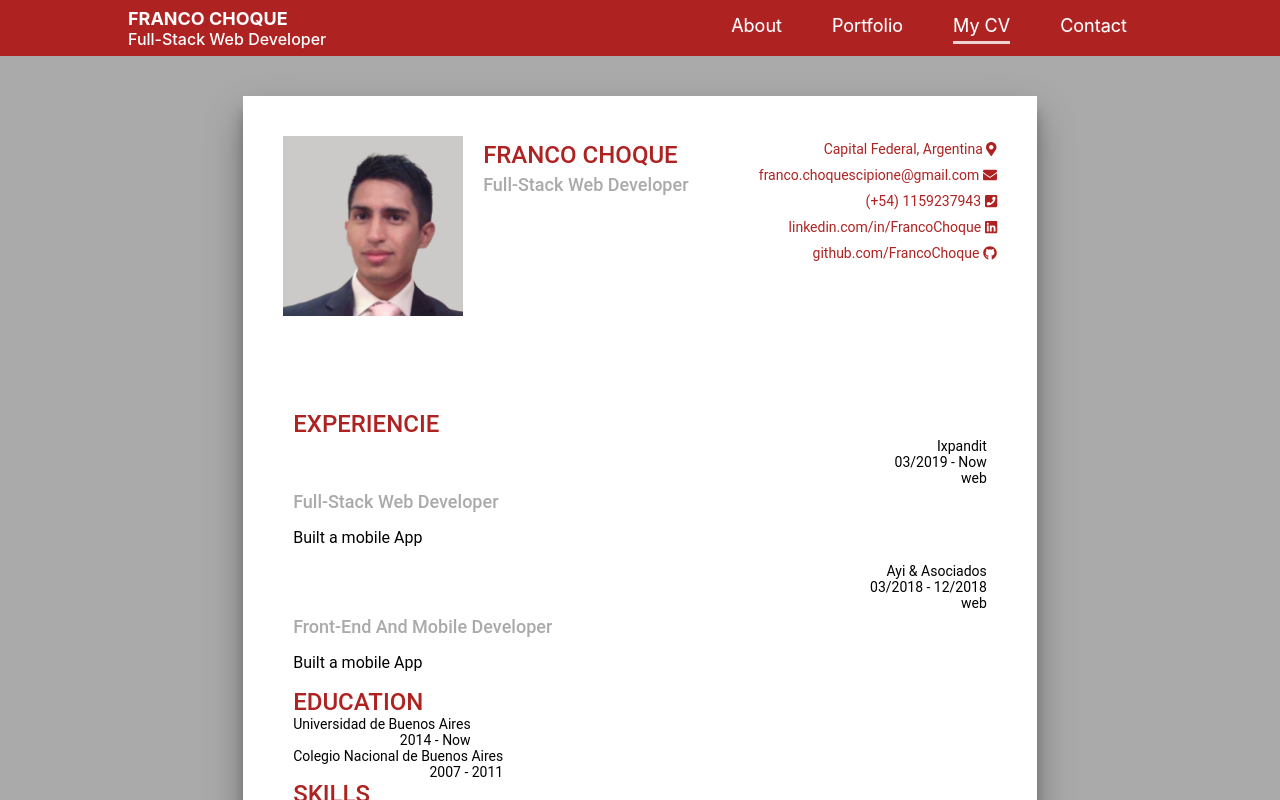
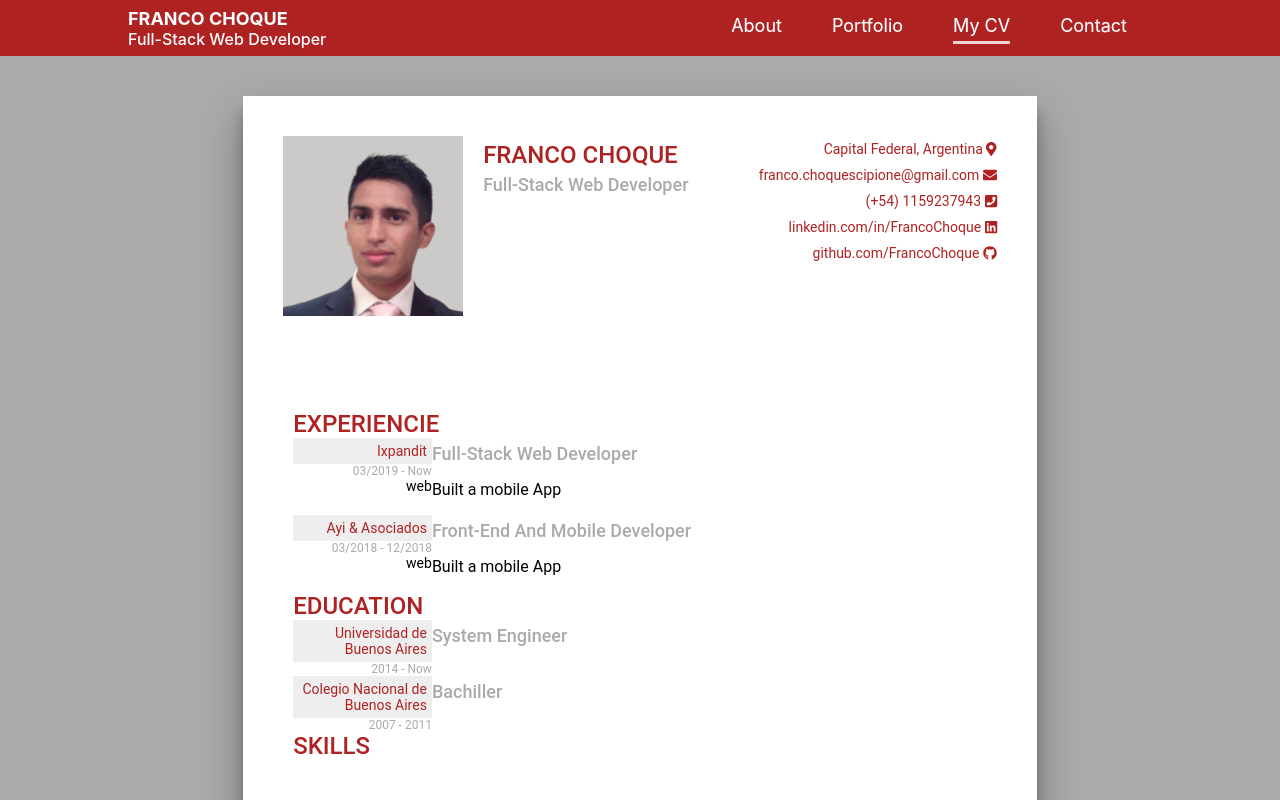
Before and after one commit to FrancoChoque/Curriculum-Vitae, a React (Create React App) app: page /cv in a window 1280 px wide. Shown: the top 800 px of the page. Built offline with nearby package versions, Linux system fonts and the light colour scheme.

Commit message:
timeline style

```diff
--- a/src/components/CV/CV.jsx
+++ b/src/components/CV/CV.jsx
@@ -75,7 +75,7 @@ const CV = () => (
       </div>
       <div className={styles.Body}>
         <h2>Experiencie</h2>
-        <div className={styles.TimeLine}>
+        <div className={styles.Timeline}>
           <TimelineSide
             name="Ixpandit"
             date="03/2019 - Now"
@@ -86,7 +86,7 @@ const CV = () => (
             description="Built a mobile App"
           />
         </div>
-        <div className={styles.TimeLine}>
+        <div className={styles.Timeline}>
           <TimelineSide
             name="Ayi & Asociados"
             date="03/2018 - 12/2018"
@@ -104,14 +104,14 @@ const CV = () => (
               name="Universidad de Buenos Aires"
               date="2014 - Now"
             />
-            <TimelineBody />
+            <TimelineBody position="System Engineer" />
           </div>
           <div className={styles.Timeline}>
             <TimelineSide
               name="Colegio Nacional de Buenos Aires"
               date="2007 - 2011"
             />
-            <TimelineBody />
+            <TimelineBody position="Bachiller" />
           </div>
         </div>
         <h2>Skills</h2>
--- a/src/components/CV/CV.module.css
+++ b/src/components/CV/CV.module.css
@@ -73,4 +73,5 @@
 .Timeline {
   display: flex;
   flex-direction: row;
+  width: 100%;
 }
--- a/src/components/CV/TimelineBody/TimelineBody.module.css
+++ b/src/components/CV/TimelineBody/TimelineBody.module.css
@@ -1,3 +1,3 @@
 .TimelineBody {
-
+    flex: 4;
 }
--- a/src/components/CV/TimelineSide/TimelineSide.module.css
+++ b/src/components/CV/TimelineSide/TimelineSide.module.css
@@ -1,6 +1,19 @@
 .TimeLineSide {
   display: flex;
   flex-direction: column;
-  align-items: flex-end;
+  text-align: right;
   font-size: 14px;
+  flex: 1;
 }
+
+.Name {
+  padding: 5px;
+  background-color: #eeeeee;
+  color: var(--colors-primary);
+}
+
+.Date {
+  color: #aaaaaa;
+  font-size: 12px;
+
+}
```
